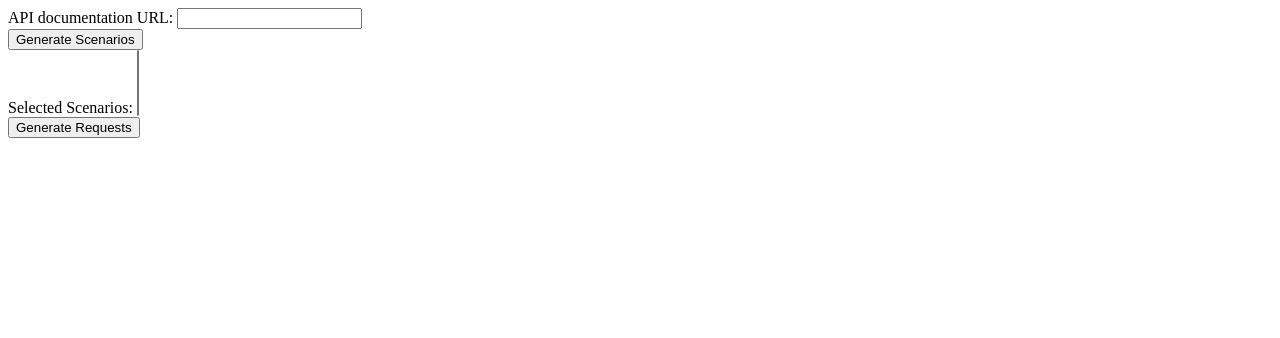
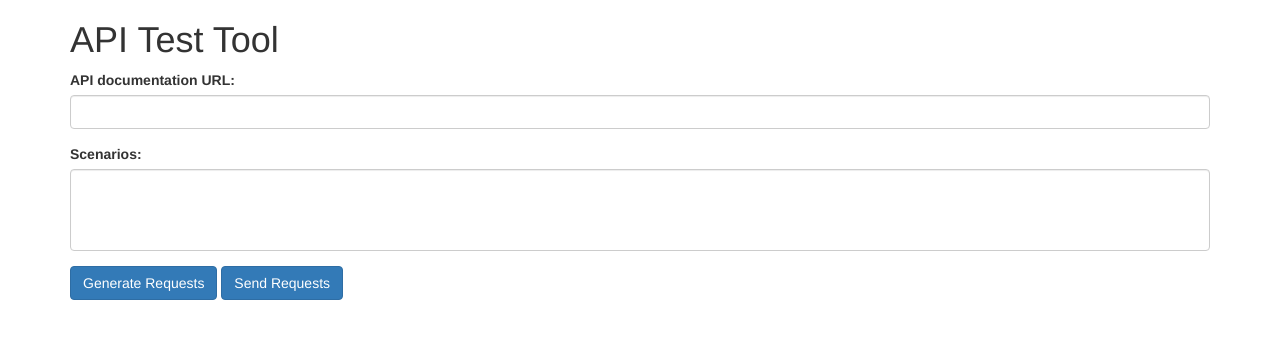
Before and after one commit to DunkBlocker3000/ai-api, a plain HTML site: page index.html in a window 1280 px wide. Drawn offline with nearby package versions, Linux system fonts and the light colour scheme.

Commit message:
Update index.html

```diff
--- a/index.html
+++ b/index.html
@@ -1,23 +1,31 @@
 <!DOCTYPE html>
-<html lang="en">
+<html>
 <head>
-    <meta charset="UTF-8">
-    <title>API Scenario Generator</title>
+	<title>API Test Tool</title>
+	<meta charset="utf-8">
+	<meta name="viewport" content="width=device-width, initial-scale=1">
+	<link rel="stylesheet" href="https://maxcdn.bootstrapcdn.com/bootstrap/3.3.7/css/bootstrap.min.css">
+	<script src="https://ajax.googleapis.com/ajax/libs/jquery/3.5.1/jquery.min.js"></script>
+	<script src="https://maxcdn.bootstrapcdn.com/bootstrap/3.3.7/js/bootstrap.min.js"></script>
+	<script src="main.js"></script>
 </head>
 <body>
-    <form id="apiForm">
-        <label for="apiUrl">API documentation URL:</label>
-        <input type="text" id="apiUrl" name="apiUrl" required>
-        <br>
-        <button type="submit">Generate Scenarios</button>
-    </form>
-    <div id="scenarioList"></div>
-    <form id="selectedScenarios">
-        <label for="selected">Selected Scenarios:</label>
-        <select id="selected" name="selected" multiple></select>
-        <br>
-        <button type="submit">Generate Requests</button>
-    </form>
-    <script src="main.js"></script>
+	<div class="container">
+		<h1>API Test Tool</h1>
+		<form>
+			<div class="form-group">
+				<label for="doc-url">API documentation URL:</label>
+				<input type="url" class="form-control" id="doc-url" required>
+			</div>
+			<div class="form-group">
+				<label for="scenarios">Scenarios:</label>
+				<select multiple class="form-control" id="scenarios" required>
+				</select>
+			</div>
+			<button type="button" class="btn btn-primary" id="generate-requests-btn">Generate Requests</button>
+			<button type="button" class="btn btn-primary" id="send-requests-btn">Send Requests</button>
+		</form>
+		<div class="alert alert-info" id="status" style="display:none;"></div>
+	</div>
 </body>
 </html>
```
